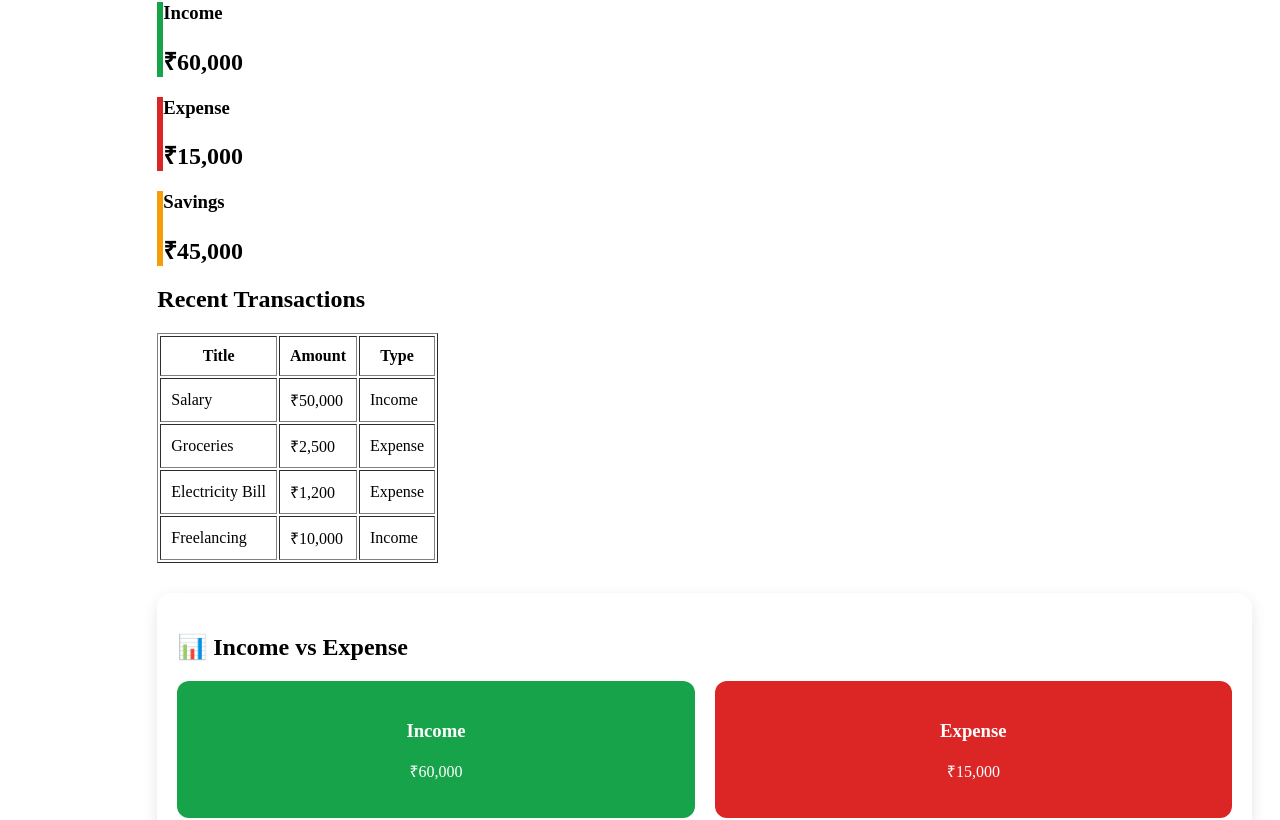
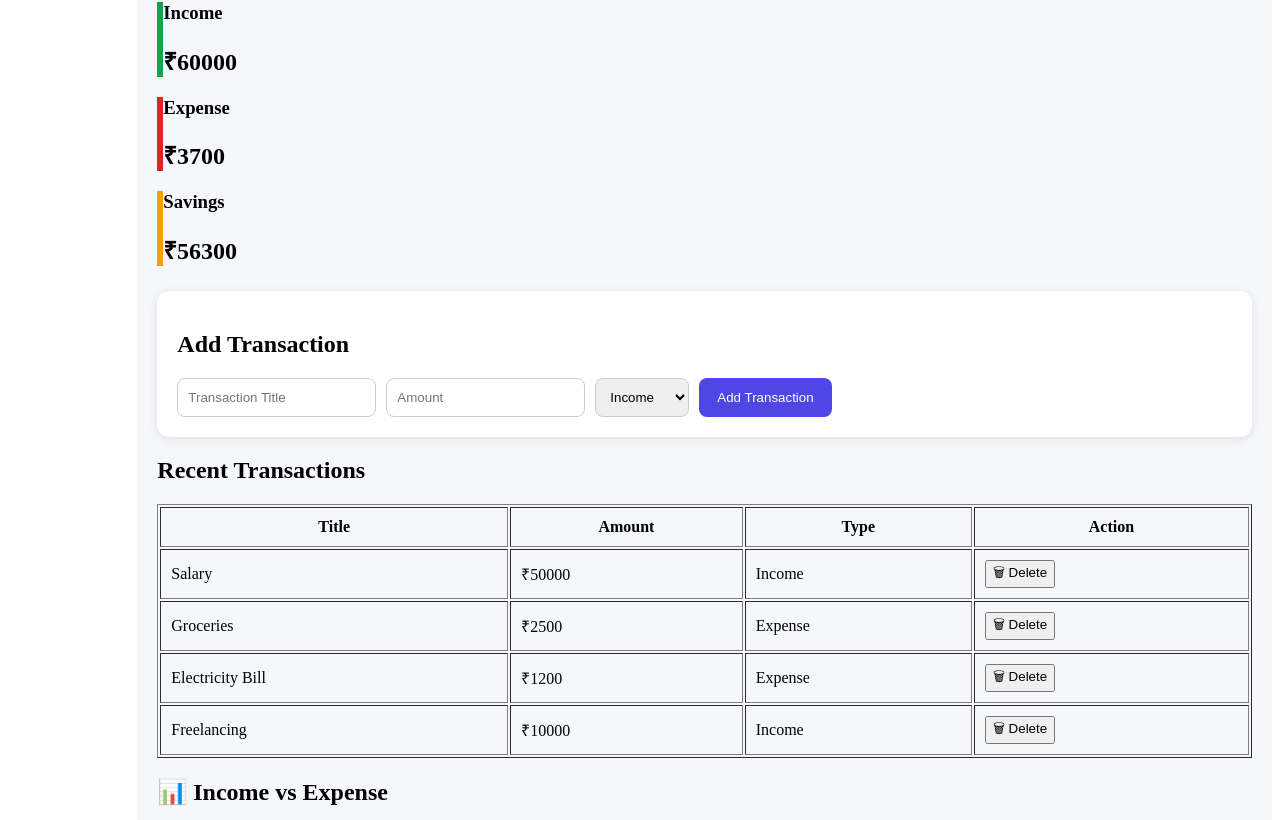
Before and after one commit to Dhiksheka-03/FinFlow, a React app in the folder frontend/: page /dashboard in a window 1280 px wide. Shown: the part 243-1063 px from the top of the page. Built offline with nearby package versions, Linux system fonts and the light colour scheme; the HTML template or start-up script is replaced by a standard one.

Commit message:
Add delete transaction feature

```diff
--- /dev/null
+++ b/frontend/src/components/AddTransaction.jsx
@@ -0,0 +1,64 @@
+import { useState } from "react";
+
+function AddTransaction({ addTransaction }) {
+  const [title, setTitle] = useState("");
+  const [amount, setAmount] = useState("");
+  const [type, setType] = useState("Income");
+
+  const handleSubmit = (e) => {
+    e.preventDefault();
+
+    if (!title || !amount) {
+      alert("Please fill all fields");
+      return;
+    }
+
+    const newTransaction = {
+      title,
+      amount,
+      type,
+    };
+
+    addTransaction(newTransaction);
+
+    setTitle("");
+    setAmount("");
+    setType("Income");
+  };
+
+  return (
+    <div className="add-transaction">
+      <h2>Add Transaction</h2>
+
+      <form onSubmit={handleSubmit}>
+        <input
+          type="text"
+          placeholder="Transaction Title"
+          value={title}
+          onChange={(e) => setTitle(e.target.value)}
+        />
+
+        <input
+          type="number"
+          placeholder="Amount"
+          value={amount}
+          onChange={(e) => setAmount(e.target.value)}
+        />
+
+        <select
+          value={type}
+          onChange={(e) => setType(e.target.value)}
+        >
+          <option>Income</option>
+          <option>Expense</option>
+        </select>
+
+        <button type="submit">
+          Add Transaction
+        </button>
+      </form>
+    </div>
+  );
+}
+
+export default AddTransaction;
--- a/frontend/src/components/TransactionTable.jsx
+++ b/frontend/src/components/TransactionTable.jsx
@@ -1,41 +1,31 @@
-function TransactionTable() {
+function TransactionTable({ transactions, deleteTransaction }) {
   return (
-    <div>
+    <div className="table-container">
       <h2>Recent Transactions</h2>
 
-      <table border="1" cellPadding="10">
+      <table border="1" cellPadding="10" style={{ width: "100%" }}>
         <thead>
           <tr>
             <th>Title</th>
             <th>Amount</th>
             <th>Type</th>
+            <th>Action</th>
           </tr>
         </thead>
 
         <tbody>
-          <tr>
-            <td>Salary</td>
-            <td>₹50,000</td>
-            <td>Income</td>
-          </tr>
-
-          <tr>
-            <td>Groceries</td>
-            <td>₹2,500</td>
-            <td>Expense</td>
-          </tr>
-
-          <tr>
-            <td>Electricity Bill</td>
-            <td>₹1,200</td>
-            <td>Expense</td>
-          </tr>
-
-          <tr>
-            <td>Freelancing</td>
-            <td>₹10,000</td>
-            <td>Income</td>
-          </tr>
+          {transactions.map((item, index) => (
+            <tr key={index}>
+              <td>{item.title}</td>
+              <td>₹{item.amount}</td>
+              <td>{item.type}</td>
+              <td>
+                <button onClick={() => deleteTransaction(index)}>
+                  🗑 Delete
+                </button>
+              </td>
+            </tr>
+          ))}
         </tbody>
       </table>
     </div>
--- a/frontend/src/index.css
+++ b/frontend/src/index.css
@@ -1,30 +1,33 @@
-.chart-container {
-  margin-top: 30px;
+.add-transaction {
   background: white;
   padding: 20px;
-  border-radius: 15px;
-  box-shadow: 0 5px 15px rgba(0,0,0,0.1);
+  margin-top: 25px;
+  border-radius: 12px;
+  box-shadow: 0 2px 10px rgba(0,0,0,0.1);
 }
 
-.chart-box {
+.add-transaction form {
   display: flex;
-  gap: 20px;
-  margin-top: 20px;
+  gap: 10px;
+  flex-wrap: wrap;
 }
 
-.income,
-.expense {
-  flex: 1;
-  padding: 20px;
-  border-radius: 12px;
-  color: white;
-  text-align: center;
+.add-transaction input,
+.add-transaction select {
+  padding: 10px;
+  border: 1px solid #ccc;
+  border-radius: 8px;
 }
 
-.income {
-  background: #16a34a;
+.add-transaction button {
+  background: #4f46e5;
+  color: white;
+  border: none;
+  padding: 10px 18px;
+  border-radius: 8px;
+  cursor: pointer;
 }
 
-.expense {
-  background: #dc2626;
+.add-transaction button:hover {
+  background: #3730a3;
 }
--- a/frontend/src/pages/Dashboard.jsx
+++ b/frontend/src/pages/Dashboard.jsx
@@ -1,15 +1,65 @@
+import { useState } from "react";
 import Sidebar from "../components/Sidebar";
 import Navbar from "../components/Navbar";
 import SummaryCard from "../components/SummaryCard";
+import AddTransaction from "../components/AddTransaction";
 import TransactionTable from "../components/TransactionTable";
 import Chart from "../components/Chart";
 
 function Dashboard() {
+  const [transactions, setTransactions] = useState([
+    {
+      title: "Salary",
+      amount: 50000,
+      type: "Income",
+    },
+    {
+      title: "Groceries",
+      amount: 2500,
+      type: "Expense",
+    },
+    {
+      title: "Electricity Bill",
+      amount: 1200,
+      type: "Expense",
+    },
+    {
+      title: "Freelancing",
+      amount: 10000,
+      type: "Income",
+    },
+  ]);
+
+  // Add Transaction
+  const addTransaction = (transaction) => {
+    setTransactions([...transactions, transaction]);
+  };
+
+  // Delete Transaction
+  const deleteTransaction = (index) => {
+    const updatedTransactions = transactions.filter((_, i) => i !== index);
+    setTransactions(updatedTransactions);
+  };
+
+  // Dynamic Calculations
+  const totalIncome = transactions
+    .filter((item) => item.type === "Income")
+    .reduce((sum, item) => sum + Number(item.amount), 0);
+
+  const totalExpense = transactions
+    .filter((item) => item.type === "Expense")
+    .reduce((sum, item) => sum + Number(item.amount), 0);
+
+  const totalBalance = totalIncome - totalExpense;
+
   return (
     <div style={{ display: "flex" }}>
       <Sidebar />
 
-      <div className="dashboard" style={{ flex: 1, padding: "20px" }}>
+      <div
+        className="dashboard"
+        style={{ flex: 1, padding: "20px", background: "#f5f7fb" }}
+      >
         <Navbar />
 
         <h1>📊 FinFlow Dashboard</h1>
@@ -17,30 +67,35 @@ function Dashboard() {
         <div className="cards">
           <SummaryCard
             title="Total Balance"
-            amount="₹45,000"
+            amount={`₹${totalBalance}`}
             color="#4f46e5"
           />
 
           <SummaryCard
             title="Income"
-            amount="₹60,000"
+            amount={`₹${totalIncome}`}
             color="#16a34a"
           />
 
           <SummaryCard
             title="Expense"
-            amount="₹15,000"
+            amount={`₹${totalExpense}`}
             color="#dc2626"
           />
 
           <SummaryCard
             title="Savings"
-            amount="₹45,000"
+            amount={`₹${totalBalance}`}
             color="#f59e0b"
           />
         </div>
 
-        <TransactionTable />
+        <AddTransaction addTransaction={addTransaction} />
+
+        <TransactionTable
+          transactions={transactions}
+          deleteTransaction={deleteTransaction}
+        />
 
         <Chart />
       </div>
```
